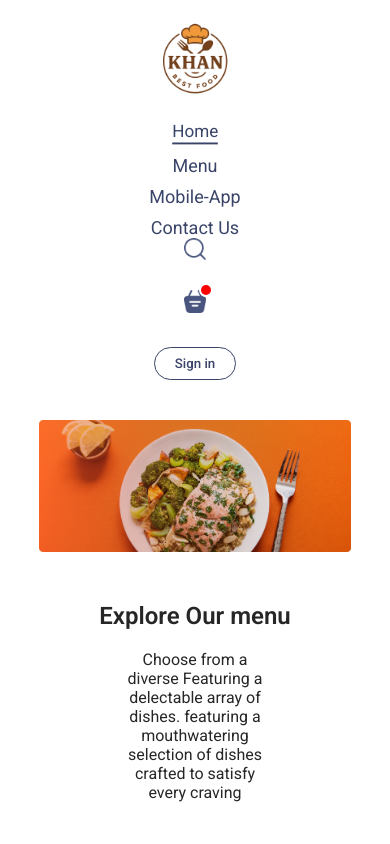
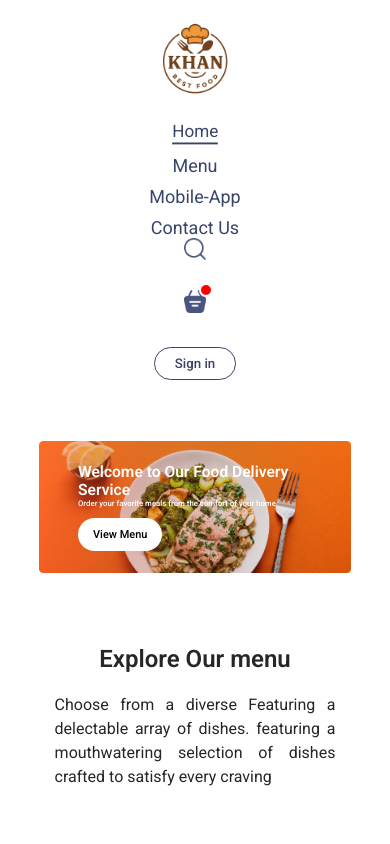
Before and after one commit to students44/fooddelivery, a React (Vite) app in the folder fooddelivery/: page / in a window 390 px wide. Shown: the top 844 px of the page. Built offline with nearby package versions, Linux system fonts and the light colour scheme.

Commit message:
header responsivness complete

```diff
--- a/fooddelivery/src/Components/ExploreMenu/ExploreMenu.css
+++ b/fooddelivery/src/Components/ExploreMenu/ExploreMenu.css
@@ -72,3 +72,19 @@
     transition: transform 0.3s ease, opacity 0.3s ease;
 
 }
+
+@media (max-width: 900px) {
+
+    .explore-menu-list img {
+        width: 80%;
+        max-width: 200px;
+    }
+    .explore-menu-text {
+        width: 100%;
+         text-align: justify;
+         line-height: 1.5;
+         font-size: 16px;
+        max-width: 90%;
+    }
+
+}
--- a/fooddelivery/src/Components/Header/Header.css
+++ b/fooddelivery/src/Components/Header/Header.css
@@ -53,3 +53,52 @@
         transform: translateY(0);
     }
 }
+
+
+
+
+/* media queries */
+
+@media (max-width: 1050px) {
+    .header{
+        height: 50vw;
+        margin: 20px auto;
+    }
+    .header-contents{
+        position: relative;
+        width: 100%;
+        height: 100%;
+        max-width: 80%;
+        left: 10vw;
+    }
+    .header-contents h2{
+        font-size: 4vw;
+    }
+    .header-contents p{
+        font-size: 2vw;
+    }
+}
+
+@media (max-width: 750px) {
+    .header{
+        height: 50vw;
+        margin: 20px auto;
+    }
+    .header-contents{
+        position: relative;
+        width: 100%;
+        height: 100%;
+        max-width: 80%;
+        left: 10vw;
+    }
+    .header-contents h2{
+        font-size: 4vw;
+    }
+    .header-contents p{
+        font-size: 2vw;
+    }
+    .header-contents button{
+        font-size: 11px;
+        padding: 10px 15px;
+    }
+}
```
